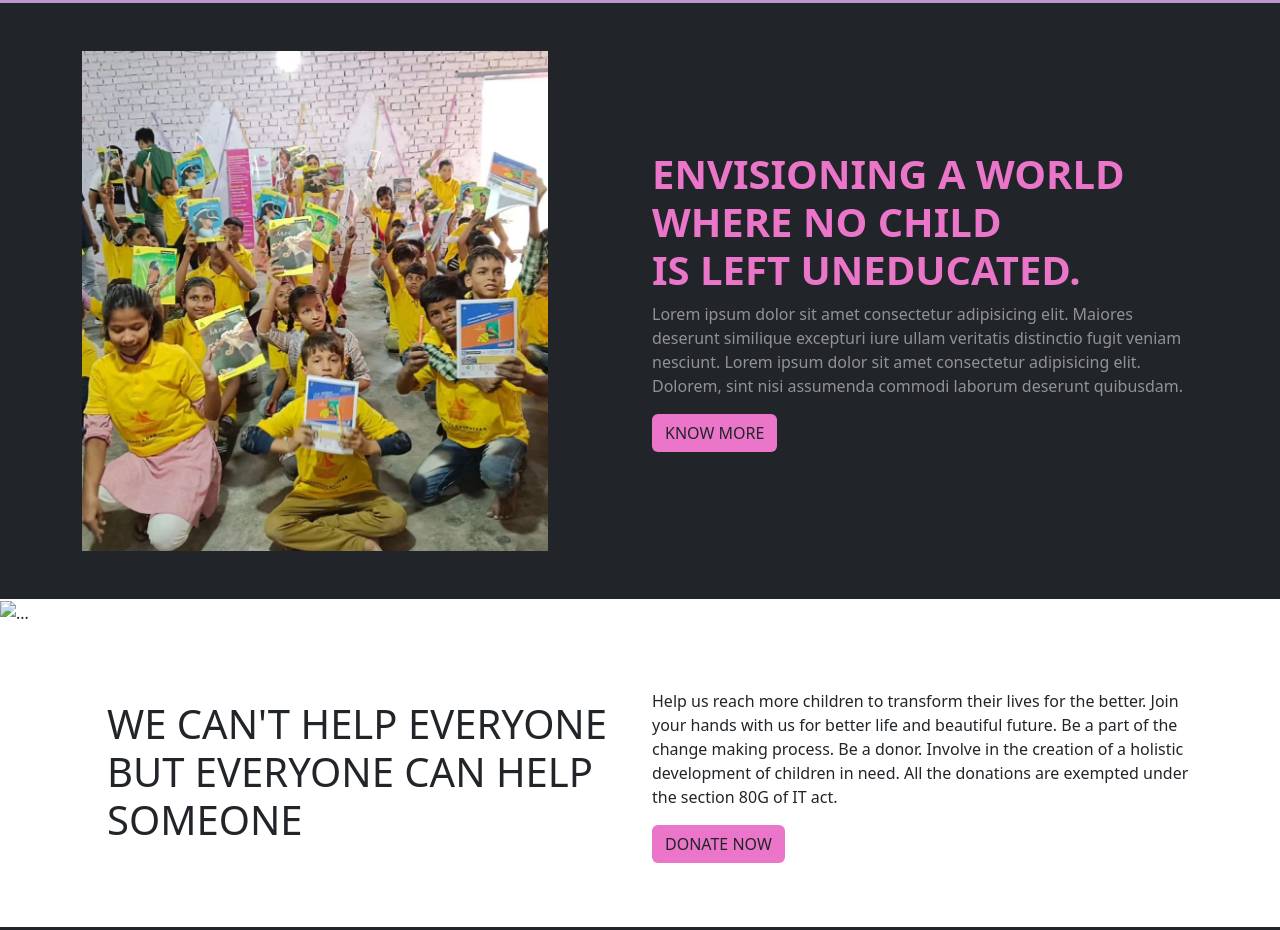
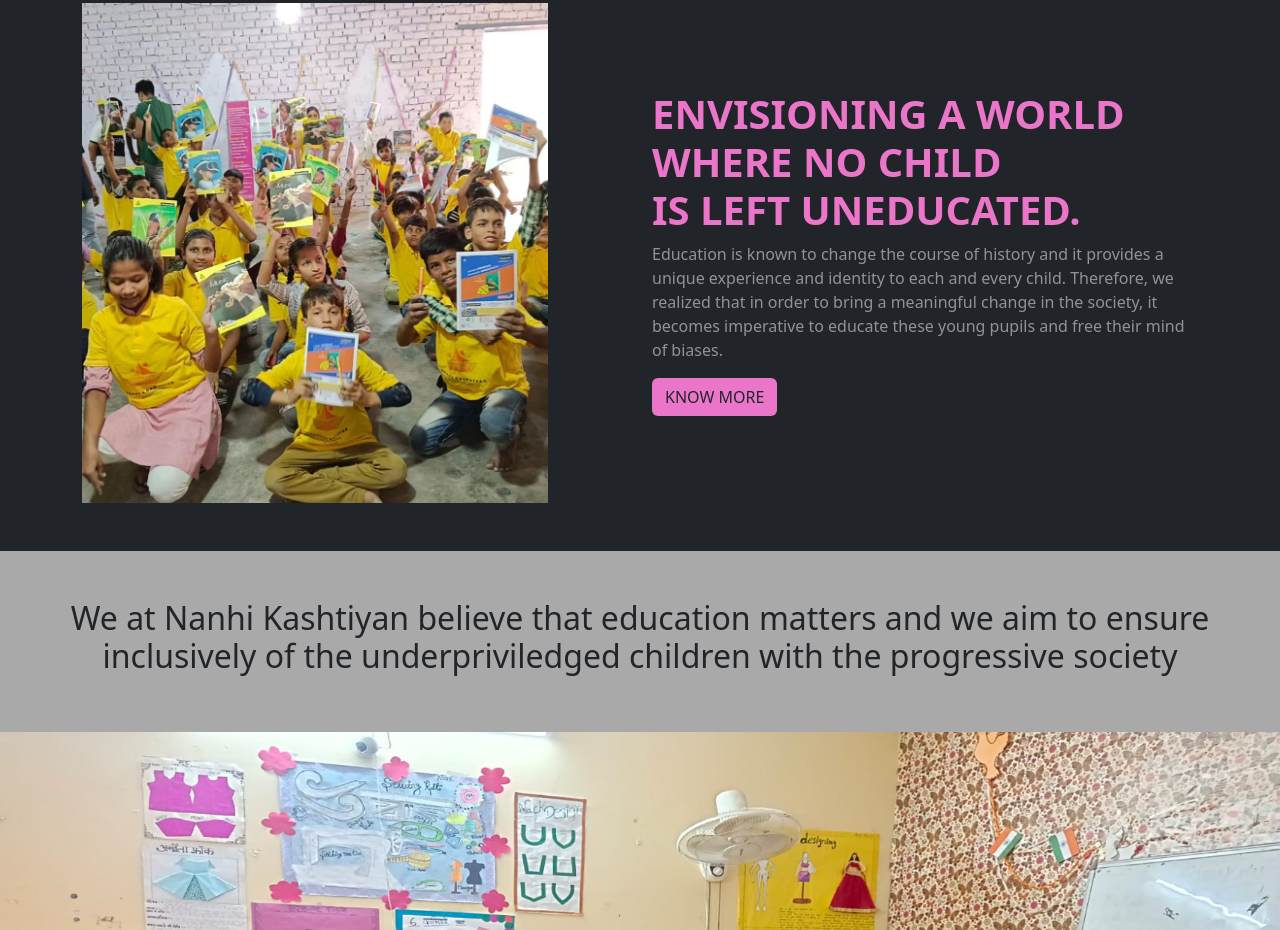
Before and after one commit to Aafreen18/Nanhi-Kashtiyan, a plain HTML site: page home.html in a window 1280 px wide. Shown: the part 3643-4573 px from the top of the page. Drawn offline with nearby package versions, Linux system fonts and the light colour scheme.

Commit message:
add images

```diff
--- a/home.html
+++ b/home.html
@@ -65,12 +65,6 @@
         </div>
       </div>
   </nav>
-
-  <!-- <section class="welcome-section p-5" style="background-color: darkgray">
-      <div class="text-center" >
-          <h2>We at Nanhi Kashtiyan believe that education matters and we aim to ensure inclusively of the underpriviledged children with the progressive  society</h2>
-      </div>
-  </section> -->
 
   <section class="video-section">
     <div class="outer-div">
@@ -164,7 +158,7 @@
               <h1 class="heading text-dark">NANHI KASHTIYAN<br><span style="color:deeppink">EDUCATING.ENABLING.EMPOWERING</span></h1>
               <hr class="w-50 mx-auto">
           </div>
-          <p class="text-black-60 text-center p-4">Nanhi Kashtiyan is a registered body under Society Act, 1860 bearing Registration Number: S/RS/DW(SW)/1630/2019, working towards spreading of free education among slum children in the neighborhood of Dwarka since 2013. We actively aim to ensure inclusivity of the underprivileged children with the progressing society. At Nanhi Kashtiyan, we actively aim to ensure inclusivity of the underprivileged children with the progressing society. Education is known to change the course of history and it provides a unique experience and identity to each and every child. Therefore, we realized that in order to bring a meaningful change in the society, it becomes imperative to educate these young pupils and free their mind of biases.We have 3 Learning Centres in Dwarka, Delhi  and have a combined strength of more than 352 kids.</p>
+          <p class="text-black-60 text-center p-4">Nanhi Kashtiyan is a registered body under Society Act, 1860 bearing Registration Number: S/RS/DW(SW)/1630/2019, working towards spreading of free education among slum children in the neighborhood of Dwarka since 2013. We actively aim to ensure inclusivity of the underprivileged children with the progressing society. At Nanhi Kashtiyan, we actively aim to ensure inclusivity of the underprivileged children with the progressing society.We have 3 Learning Centres in Dwarka, Delhi  and have a combined strength of more than 352 kids.</p>
       </div>
   </section>
 
@@ -179,7 +173,7 @@
 
           <div class="col-12 col-md-6 col-lg-6 d-flex flex-column justify-content-center align-items-start">
             <h1 class="fw-bolder" style="color: rgb(235, 117, 200);">ENVISIONING A WORLD<br> WHERE NO CHILD <br>IS LEFT UNEDUCATED.</h1>
-            <p class="text-white-50">Lorem ipsum dolor sit amet consectetur adipisicing elit. Maiores deserunt similique excepturi iure ullam veritatis distinctio fugit veniam nesciunt. Lorem ipsum dolor sit amet consectetur adipisicing elit. Dolorem, sint nisi assumenda commodi laborum deserunt quibusdam.</p>
+            <p class="text-white-50">Education is known to change the course of history and it provides a unique experience and identity to each and every child. Therefore, we realized that in order to bring a meaningful change in the society, it becomes imperative to educate these young pupils and free their mind of biases.</p>
             <div class="text-center text-md-start">
               <a href="/components/ABOUT_US/about.html"><button type="button" class="btn text-center" data-bs-toggle="tooltip" data-bs-placement="top" style="background-color: rgb(235, 117, 200);">KNOW MORE</button></a>
             </div>
@@ -190,30 +184,37 @@
   </section>
 
 
-  <section class="slide-show">
-      <div id="carouselExample" class="carousel slide" data-bs-ride="carousel" data-bs-interval="2000">
+  <section class="welcome-section pt-5" style="background-color: darkgray">
+    <div class="text-center" >
+        <h2>We at Nanhi Kashtiyan believe that education matters and we aim to ensure inclusively of the underpriviledged children with the progressive  society</h2>
+    </div>
+
+    <div id="carouselExampleIndicators" class="carousel slide pt-5" data-bs-ride="carousel" data-bs-interval="2000">
+      <div class="carousel-indicators">
+        <button type="button" data-bs-target="#carouselExampleIndicators" data-bs-slide-to="0" class="active" aria-current="true" aria-label="Slide 1"></button>
+        <button type="button" data-bs-target="#carouselExampleIndicators" data-bs-slide-to="1" aria-label="Slide 2"></button>
+        <button type="button" data-bs-target="#carouselExampleIndicators" data-bs-slide-to="2" aria-label="Slide 3"></button>
+        <button type="button" data-bs-target="#carouselExampleIndicators" data-bs-slide-to="3" aria-label="Slide 4"></button>
+      </div>
       <div class="carousel-inner">
         <div class="carousel-item active">
-                  <img src="assets/toa-heftiba-ip9R11FMbV8-unsplash.jpg" class="img-fluid" alt="...">
+          <img src="assets/slide5.jpg" class="d-block w-100" style="height: 90vh;" alt="...">
         </div>
         <div class="carousel-item">
-                  <img src="assets/s4.jpg" class="img-fluid" alt="...">
+          <img src="assets/slide6.jpg" class="d-block w-100" style="height: 90vh;" alt="...">
         </div>
         <div class="carousel-item">
-                  <img src="assets/s3.jpg" class="img-fluid" alt="...">
+          <img src="assets/slide2.jpg" class="d-block w-100" style="height: 90vh;" alt="...">
         </div>
         <div class="carousel-item">
-                  <img src="assets/s2.jpg" class="img-fluid" alt="...">
-              </div>
-              <div class="carousel-item">
-                <img src="assets/s1.jpg" class="img-fluid" alt="...">
+          <img src="assets/slide3.jpg" class="d-block w-100" style="height: 90vh;" alt="...">
         </div>
       </div>
-          <button class="carousel-control-prev" type="button" data-bs-target="#carouselExample" data-bs-slide="prev">
-              <span class="carousel-control-prev-icon" aria-hidden="true"></span>
+      <button class="carousel-control-prev" type="button" data-bs-target="#carouselExampleIndicators" data-bs-slide="prev">
+        <span class="carousel-control-prev-icon text-dark" aria-hidden="true"></span>
         <span class="visually-hidden">Previous</span>
       </button>
-          <button class="carousel-control-next" type="button" data-bs-target="#carouselExample" data-bs-slide="next">
+      <button class="carousel-control-next" type="button" data-bs-target="#carouselExampleIndicators" data-bs-slide="next">
         <span class="carousel-control-next-icon" aria-hidden="true"></span>
         <span class="visually-hidden">Next</span>
       </button>
@@ -221,17 +222,20 @@
   </section>
 
 
+
+
+
   <section class="donate-section p-5">
       <div class="container p-3">
         <div class="row">
           <div class="col-12 col-md-6 col-lg-6 d-flex align-items-center justify-content-center">
-              <h1>WE CAN'T HELP EVERYONE<br> BUT EVERYONE CAN HELP <br>SOMEONE</h1>
+              <h1 style="color: deeppink;">WE CAN'T HELP EVERYONE<br> BUT EVERYONE CAN HELP <br>SOMEONE</h1>
           </div>
 
           <div class="col-12 col-md-6 col-lg-6 d-flex flex-column justify-content-center align-items-start">
-            <p class="">Help us reach more children to transform their lives for the better. Join your hands with us for better life and beautiful future. Be a part of the change making process. Be a donor. Involve in the creation of a holistic development of children in need. All the donations are exempted under the section 80G of IT act.</p>
+            <p class="text-white">Help us reach more children to transform their lives for the better. Join your hands with us for better life and beautiful future. Be a part of the change making process. Be a donor. Involve in the creation of a holistic development of children in need. All the donations are exempted under the section 80G of IT act.</p>
             <div class="text-center text-md-start">
-              <a href="/components/GET_INVOLVED/donate.html"><button type="button" class="btn text-center" data-bs-toggle="tooltip" data-bs-placement="top" data-bs-title="Get Best Services" style="background-color: rgb(235, 117, 200);">DONATE NOW</button></a>
+              <a href="/components/GET_INVOLVED/donate.html"><button type="button" class="btn text-center fw-bolder" data-bs-toggle="tooltip" data-bs-placement="top" data-bs-title="Get Best Services" style="background-color: rgb(235, 117, 200);">DONATE NOW</button></a>
             </div>
           </div>
 
@@ -297,8 +301,9 @@
   </footer>
 
   <script src="https://code.jquery.com/jquery-3.3.1.slim.min.js"></script>
-  <script src="https://cdnjs.cloudflare.com/ajax/libs/popper.js/1.14.7/umd/popper.min.js"></script>
-  <script src="https://stackpath.bootstrapcdn.com/bootstrap/5.3.0/js/bootstrap.min.js"></script>
+<script src="https://cdn.jsdelivr.net/npm/@popperjs/core@2.11.6/dist/umd/popper.min.js"></script>
+<script src="https://cdn.jsdelivr.net/npm/bootstrap@5.3.3/dist/js/bootstrap.min.js"></script>
+<script src="https://cdn.jsdelivr.net/npm/bootstrap@5.3.0/dist/js/bootstrap.bundle.min.js"></script>
 <script src="script.js"></script>
 </body>
 </html>
--- a/script.js
+++ b/script.js
@@ -1,2 +1,12 @@
+document.addEventListener('DOMContentLoaded', function () {
+    console.log("hello");
+    var myCarousel = new bootstrap.Carousel(document.querySelector('#carouselExample'), {
+        interval: 2000,
+        ride: 'carousel',
+        wrap: true
+    })
+});
+
+
 const time = new Date().getFullYear();
 document.getElementById("footer-p").innerText = "©" + time + " Nanhi Kashtiyan | ALL RIGHTS RESERVED";
--- a/style.css
+++ b/style.css
@@ -70,3 +70,34 @@ a:hover .btn {
     object-fit: cover;
     height: 500px;
 }
+
+.carousel-control-prev-icon,
+.carousel-control-next-icon {
+  width: 100px; /* Adjust size */
+  height: 100px; /* Adjust size */
+  background-color: black;
+}
+
+.carousel-control-prev-icon::after,
+.carousel-control-next-icon::after {
+
+
+  font-weight: 900;
+  color:red; /* Change to desired color */
+  font-size: 3rem; /* Change to desired size */
+}
+
+.donate-section{
+    display: flex;
+    justify-content: center;
+    align-items: center;
+    height: 75vh;
+    background-image: linear-gradient(rgb(22,22,22,0.8),rgb(22,22,22,0.1)),url(assets/donate1.jpg);
+    background-size:cover;
+    background-position: center;
+    background-repeat: no-repeat;
+    background-attachment: fixed;
+    padding: 6rem 0;
+    overflow: hidden;
+    margin-left: auto;
+}
```
Also changed, not shown: assets/slide1.jpg (added), assets/slide2.jpg (added), assets/slide3.jpg (added), assets/slide4.jpg (added), assets/slide5.jpg (added), assets/slide6.jpg (added). Lines whose indentation alone changed are shown as unchanged.
